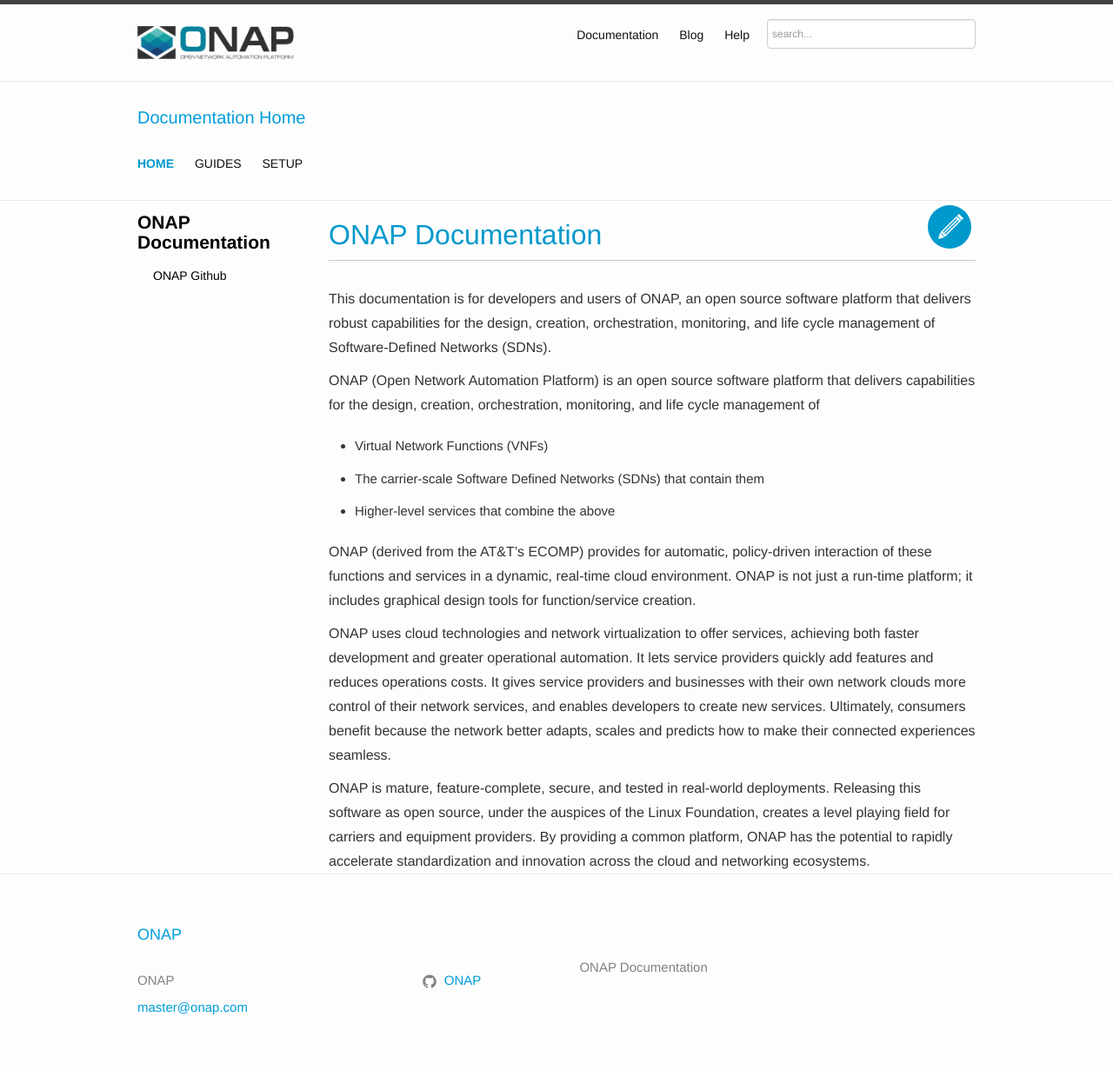
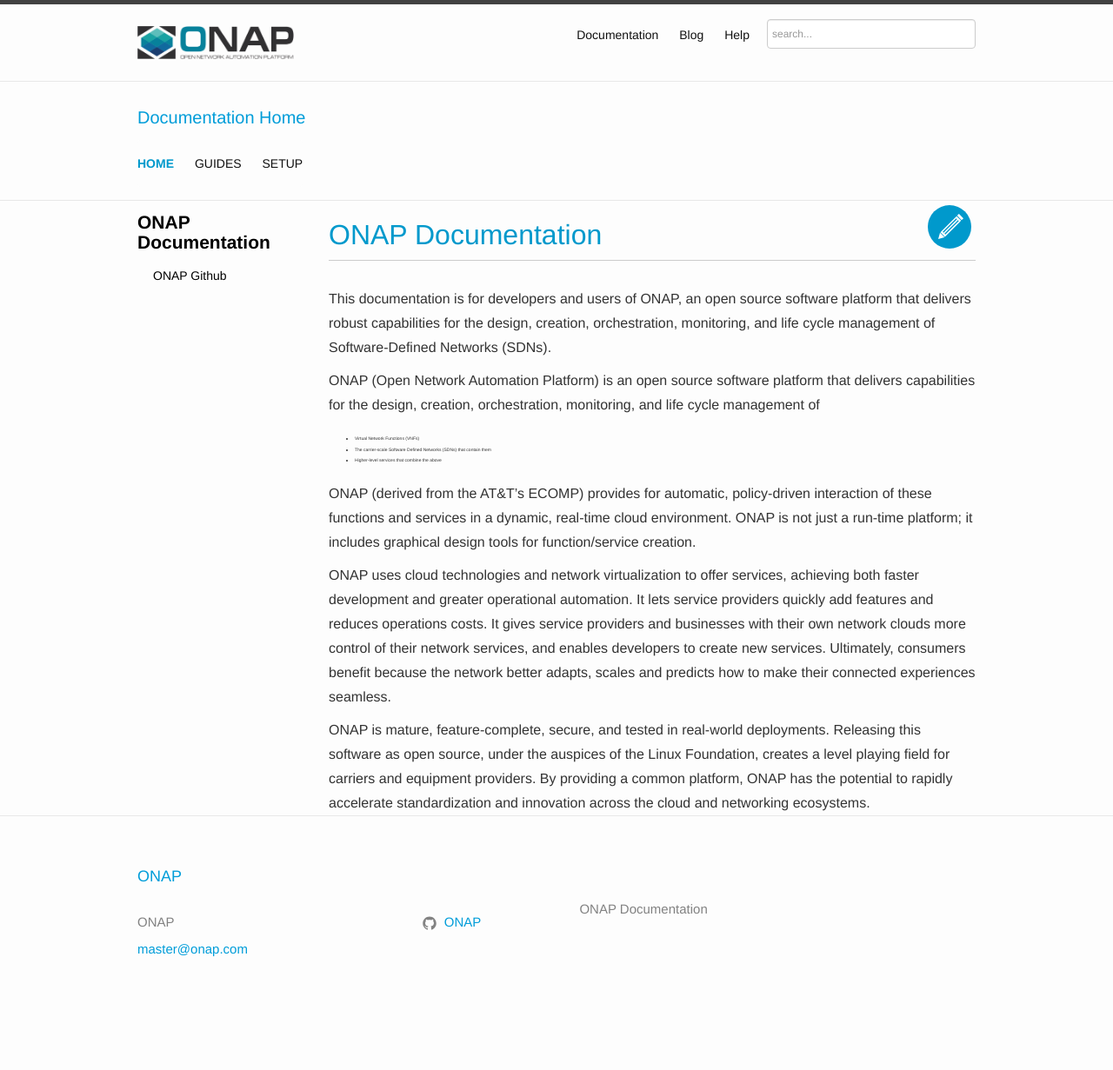
Before and after one commit to pnpdjie/pnpdjie.github.io, a Jekyll site: the page built from docs/home/index.md, in a window 1280 px wide. Shown: the whole page at 87% size. Built offline with Jekyll 4.4.1, drawn with Linux system fonts in a browser that asks for light colours; cached includes are drawn as plain includes; after the commit the page ends 1164 px from its top, so only the background shows below that.

Commit message:
Update _base.sass

```diff
--- a/_sass/_base.sass
+++ b/_sass/_base.sass
@@ -219,7 +219,7 @@
 
   li
     margin-bottom: 0.75em
-    font-size: 15px
+    font-size: 5px
     line-height: 1.75em
 
   table
```
